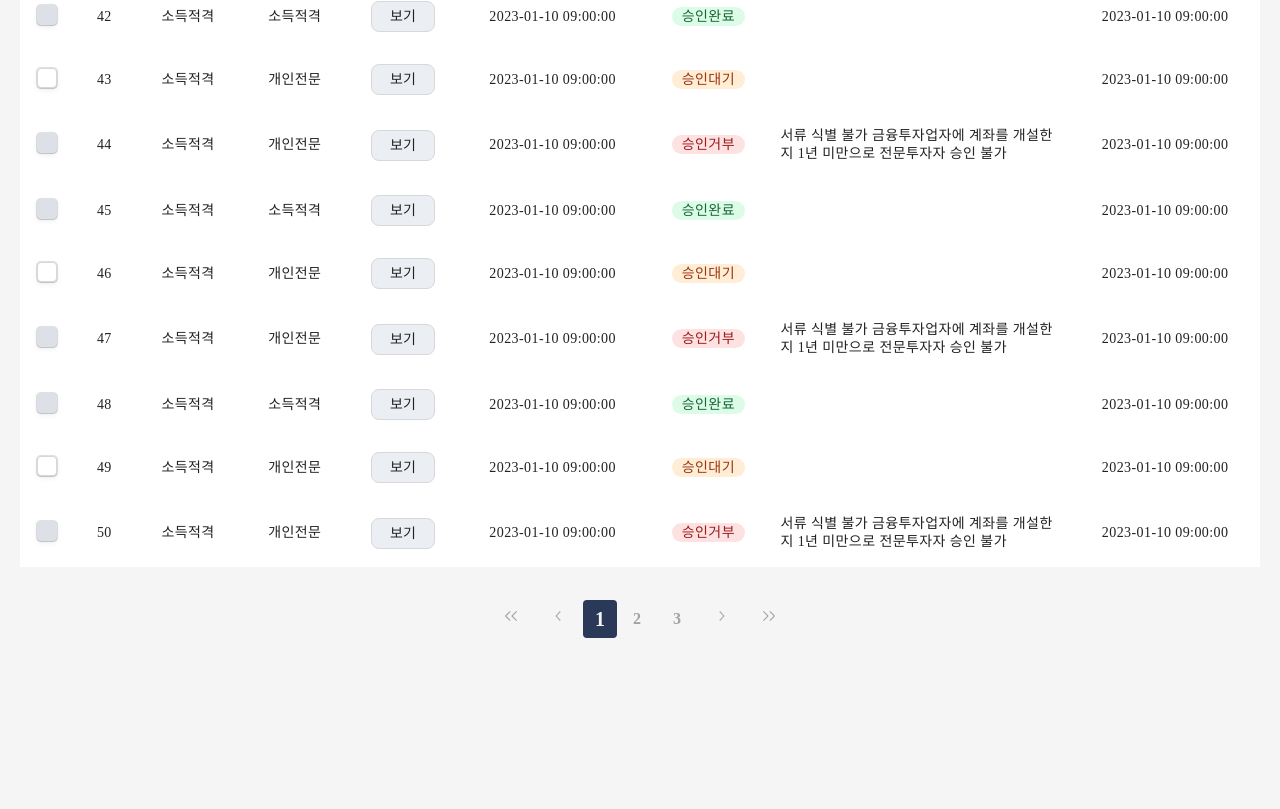
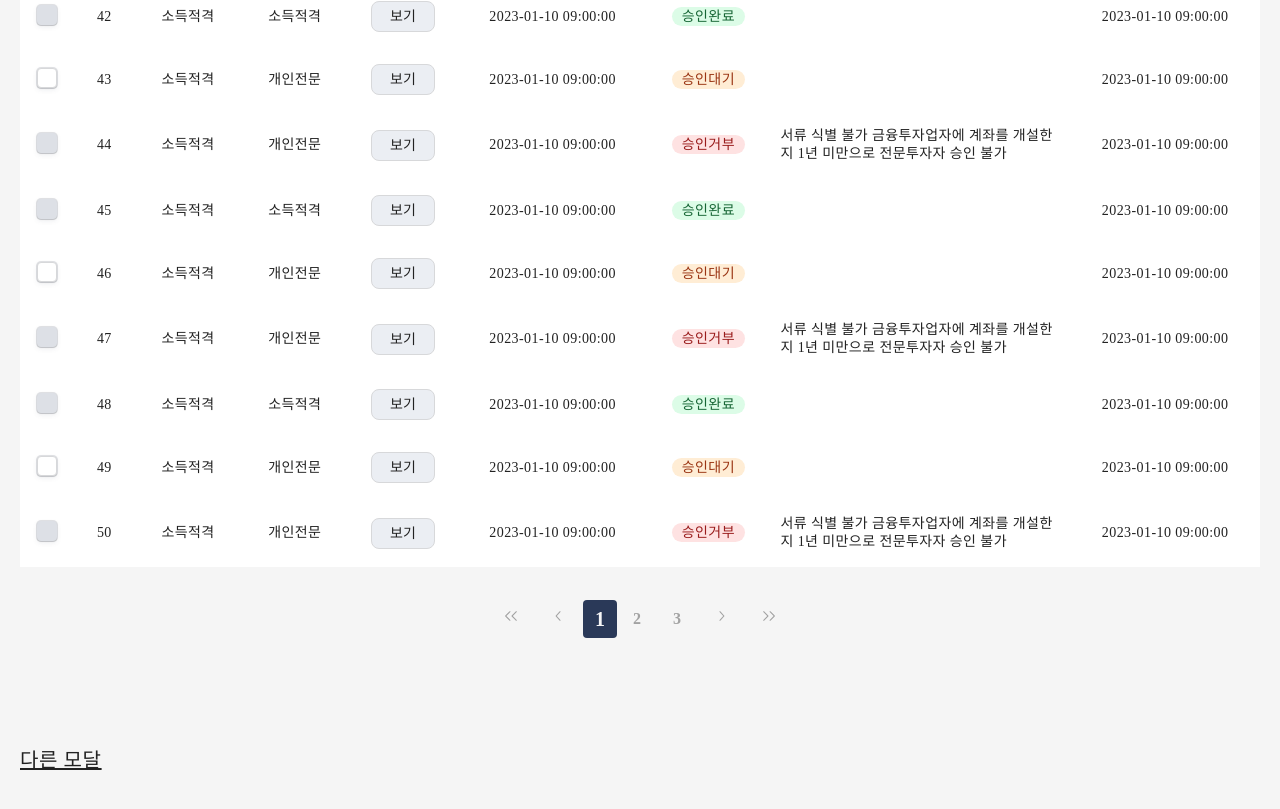
Before and after one commit to Valentine-Efagene/mft-html-css-perfection, a React (Vite) app: page /investment-management in a window 1280 px wide. Shown: the part 2985-3794 px from the top of the page. Before the commit the page ends 3692 px from the top, so only its background shows below. Built offline with nearby package versions, Linux system fonts and the light colour scheme.

Commit message:
Fix: Fix dialog outline

```diff
--- a/src/components/common/inputs/FauxSelect/FauxSelect.module.css
+++ b/src/components/common/inputs/FauxSelect/FauxSelect.module.css
@@ -65,7 +65,7 @@
   margin: 5px 0 0 0;
   top: 100%;
   left: 0;
-  width: fit-content;
+  width: 100%;
   position: absolute;
 
   transition: 300ms;
--- a/src/components/common/modal/Modal/Modal.module.css
+++ b/src/components/common/modal/Modal/Modal.module.css
@@ -10,3 +10,7 @@
   display: flex;
   flex-direction: column;
 }
+
+.container dialog:focus-visible {
+  outline: none;
+}
--- a/src/components/modals/EnterTheReasonForApprovalRefusal/EnterTheReasonForApprovalRefusal.module.css
+++ b/src/components/modals/EnterTheReasonForApprovalRefusal/EnterTheReasonForApprovalRefusal.module.css
@@ -20,7 +20,7 @@
 }
 
 .container {
-  width: 90%;
+  width: fit-content;
   padding: 0;
   display: grid;
   grid-template-columns: 1fr;
@@ -51,6 +51,7 @@
 }
 
 .content {
+  padding-right: 1.25rem;
   border: 1px solid #d7d8da;
   font-family: "Pretendard";
   font-style: normal;
--- a/src/components/modals/InvestmentTypeChange/InvestmentTypeChange.module.css
+++ b/src/components/modals/InvestmentTypeChange/InvestmentTypeChange.module.css
@@ -20,7 +20,7 @@
 }
 
 .container {
-  width: 90%;
+  width: fit-content;
   padding: 0;
   display: grid;
   grid-template-columns: 1fr;
--- a/src/components/modals/ViewDocuments/ViewDocuments.module.css
+++ b/src/components/modals/ViewDocuments/ViewDocuments.module.css
@@ -59,7 +59,7 @@
 }
 
 .left {
-  width: fit-content;
+  width: 160px;
 }
 
 .content {
--- a/src/pages/Applications/Applications.module.css
+++ b/src/pages/Applications/Applications.module.css
@@ -66,6 +66,23 @@
   color: #5a616a;
 }
 
+.linkToModals {
+  margin-top: 5rem;
+  margin-bottom: 2rem;
+  font-family: "Pretendard";
+  font-style: normal;
+  font-weight: 500;
+  font-size: 1.25rem;
+  line-height: 18px;
+  letter-spacing: 0.03em;
+  color: #222222;
+  transition: 300ms;
+}
+
+.linkToModals:hover {
+  text-decoration: underline;
+}
+
 @media screen and (max-width: 780px) {
   .toolbar,
   .selectPanel {
--- a/src/pages/Applications/Applications.tsx
+++ b/src/pages/Applications/Applications.tsx
@@ -6,7 +6,7 @@ import {
 } from "../../mock/applications";
 import Button from "../../components/common/inputs/Button/Button";
 import Paginator from "../../components/Paginator/Paginator";
-import { useSearchParams } from "react-router-dom";
+import { useSearchParams, Link } from "react-router-dom";
 import FauxSelect from "../../components/common/inputs/FauxSelect/FauxSelect";
 import { IOptionValue } from "../../types/inputs";
 import { ReactNode, useCallback, useEffect, useState } from "react";
@@ -313,6 +313,10 @@ function Applications({ className, style }: IApplicationsProps) {
         url="/investment-management"
         total={TOTAL}
       />
+
+      <Link to="/modals" className={styles.linkToModals}>
+        다른 모달
+      </Link>
     </div>
   );
 }
```
Also changed, not shown: src/routes/router.tsx (+8 -4 lines).
